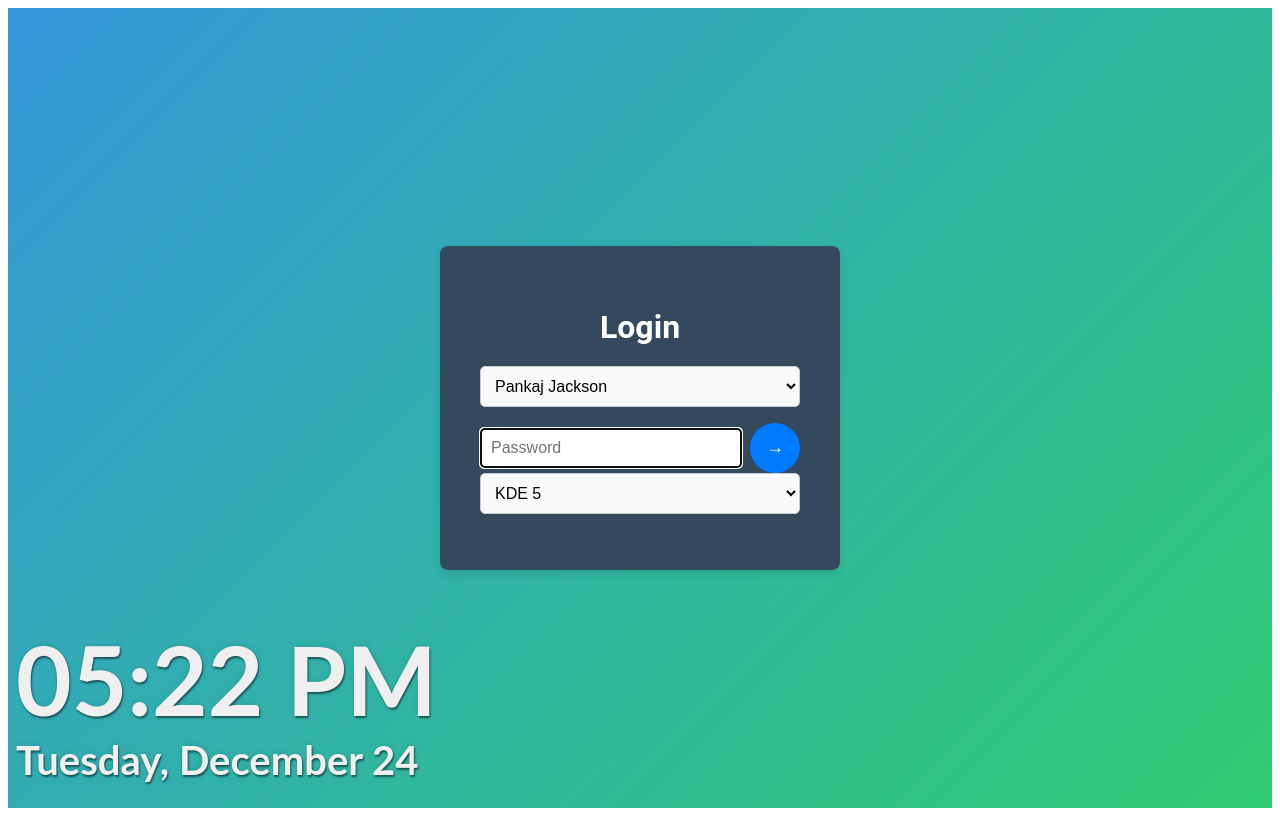
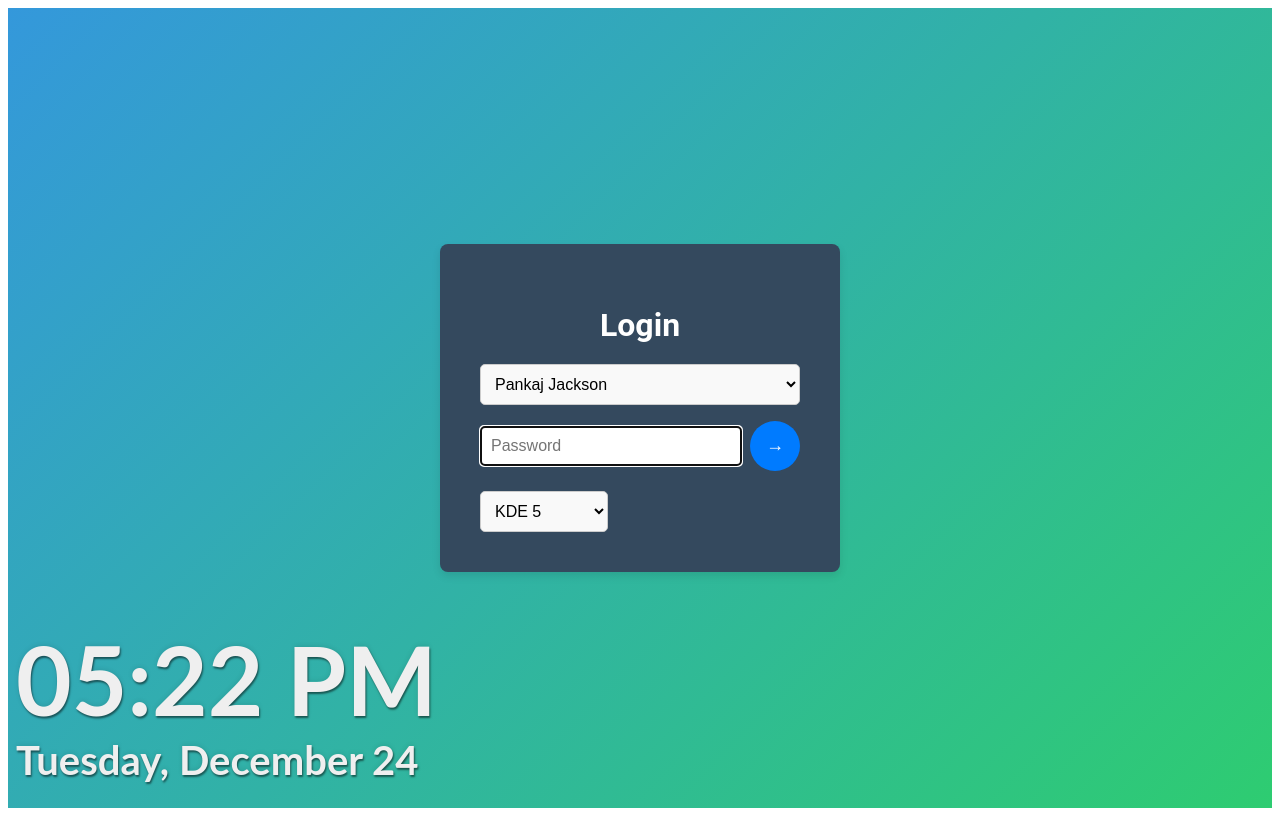
Before and after one commit to pankajackson/lightdm-webkit-theme-lxa, a React (Vite) app: page / in a window 1280 px wide. Built offline with nearby package versions, Linux system fonts and the light colour scheme.

Commit message:
Added padding to Session Selector

```diff
--- a/src/components/Greeter.tsx
+++ b/src/components/Greeter.tsx
@@ -2,7 +2,7 @@ import React, { useState } from "react"
 import Title from "@/components/controls/Title"
 import UserListDropDown from "@/components/controls/UserListDropDown"
 import GreeterContainer from "@/components/controls/GreeterContainer"
-import LogInForm from "@/components/LoginForm" // Assuming you place LogInForm in controls
+import LogInForm from "@/components/LoginForm"
 import SessionListDropDown from "@/components/controls/SessionListDropDown"
 
 interface Props {
@@ -42,6 +42,7 @@ const Greeter: React.FC<Props> = ({
       onUserSelect(selected)
     }
   }
+
   const handleSessionSelect = (newSession: string) => {
     setSelectedSession(newSession)
     const selected = sessions.find((s) => s.key === newSession)
--- a/src/components/controls/SessionListDropDown.tsx
+++ b/src/components/controls/SessionListDropDown.tsx
@@ -4,8 +4,8 @@ import styled from "styled-components"
 const StyledSelect = styled.select`
   padding: 10px;
   font-size: 16px;
-  margin-bottom: 16px;
-  width: 100%;
+  margin-top: 20px;
+  width: 40%;
   border: 1px solid #ccc;
   border-radius: 5px;
   box-sizing: border-box;
```
